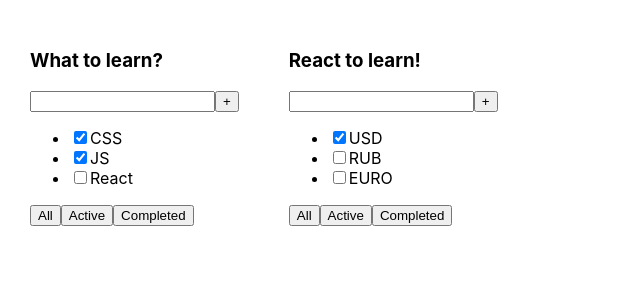
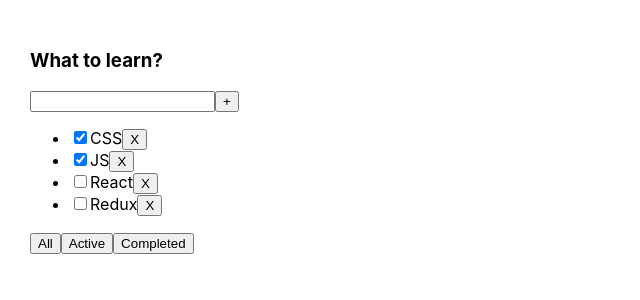
Before and after one commit to PlatonVV/toDoList, a React (Create React App) app: page / in a window 1280 px wide. Shown: the top 300 px of the page, without its empty margins (0-640 px from the left). Built offline with nearby package versions, Linux system fonts and the light colour scheme.

Commit message:
lesson 2 in progress

```diff
--- a/src/App.tsx
+++ b/src/App.tsx
@@ -3,21 +3,23 @@
 import { TasksType, ToDoList } from "./ToDoList";
 
 function App() {
-  let tasks1: Array<TasksType> = [
+  const tasks: Array<TasksType> = [
     { id: 1, title: "CSS", isDone: true },
     { id: 2, title: "JS", isDone: true },
     { id: 3, title: "React", isDone: false },
+    { id: 4, title: "Redux", isDone: false },
   ];
-  let tasks2: Array<TasksType> = [
-    { id: 1, title: "USD", isDone: true },
-    { id: 2, title: "RUB", isDone: false },
-    { id: 3, title: "EURO", isDone: false },
-  ];
+
+  function removeTask(id: number) {
+    let resultTasks = tasks.filter(() => {
+      return true;
+    });
+    console.log(resultTasks);
+  }
 
   return (
     <div className="App">
-      <ToDoList title="What to learn?" tasks={tasks1} />
-      <ToDoList title="React to learn!" tasks={tasks2} />
+      <ToDoList title="What to learn?" tasks={tasks} removeTask={removeTask} />
     </div>
   );
 }
--- a/src/ToDoList.tsx
+++ b/src/ToDoList.tsx
@@ -8,6 +8,7 @@
 type ToDoListType = {
   title: string;
   tasks: Array<TasksType>;
+  removeTask: Function
 };
 
 export function ToDoList(props: ToDoListType) {
@@ -19,18 +20,13 @@
         <button>+</button>
       </div>
       <ul>
-        <li>
-          <input type="checkbox" checked={props.tasks[0].isDone} />
-          <span>{props.tasks[0].title}</span>
-        </li>
-        <li>
-          <input type="checkbox" checked={props.tasks[1].isDone} />
-          <span>{props.tasks[1].title}</span>
-        </li>
-        <li>
-          <input type="checkbox" checked={props.tasks[2].isDone} />
-          <span>{props.tasks[2].title}</span>
-        </li>
+        {props.tasks.map((t) => {
+          return (
+            <li><input type="checkbox" checked={t.isDone} /><span>{t.title}</span>
+              <button onClick={() => {props.removeTask(t.id)}}>X</button>
+            </li>
+          );
+        })}
       </ul>
       <div>
         <button>All</button>
```
